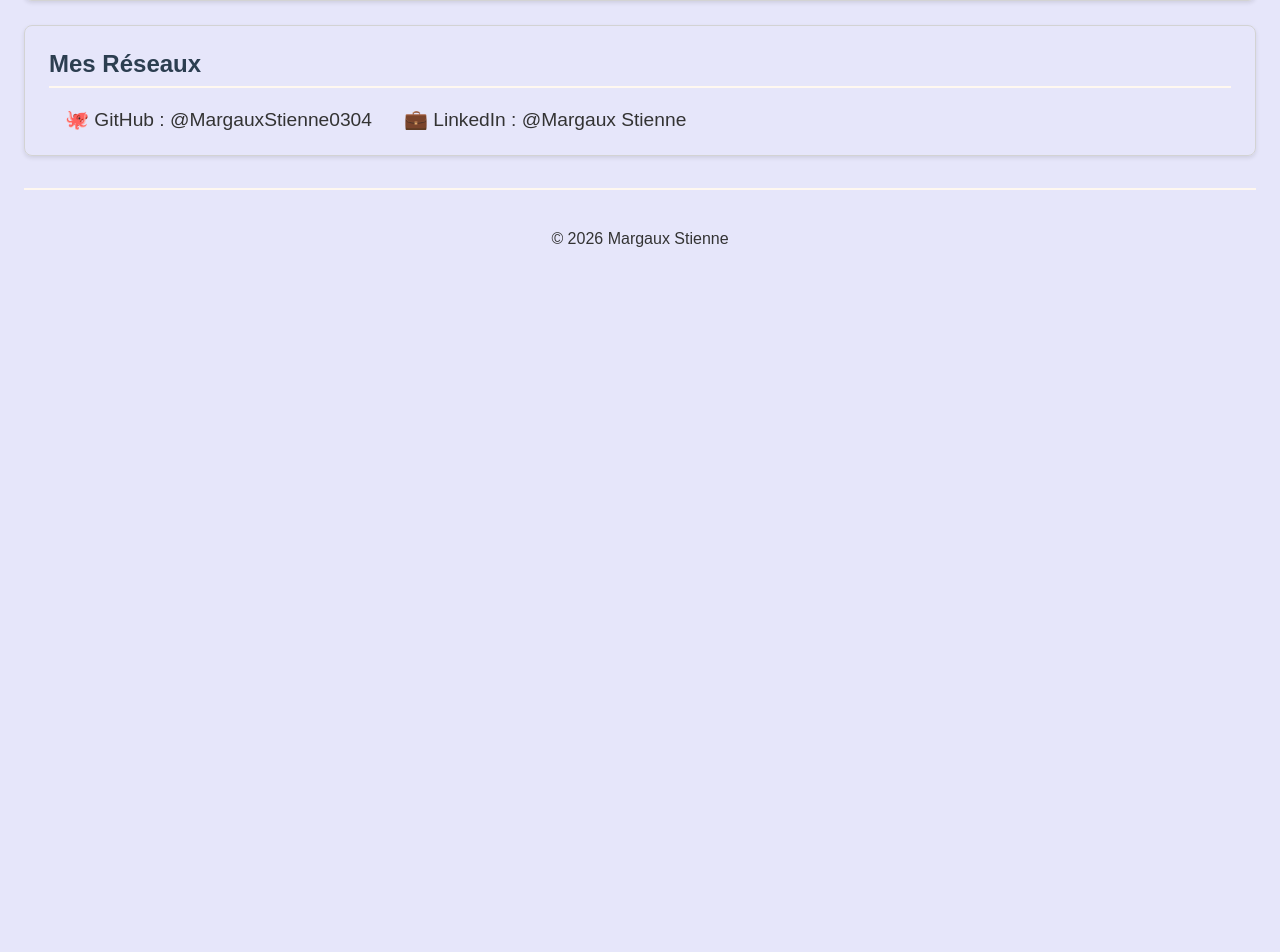
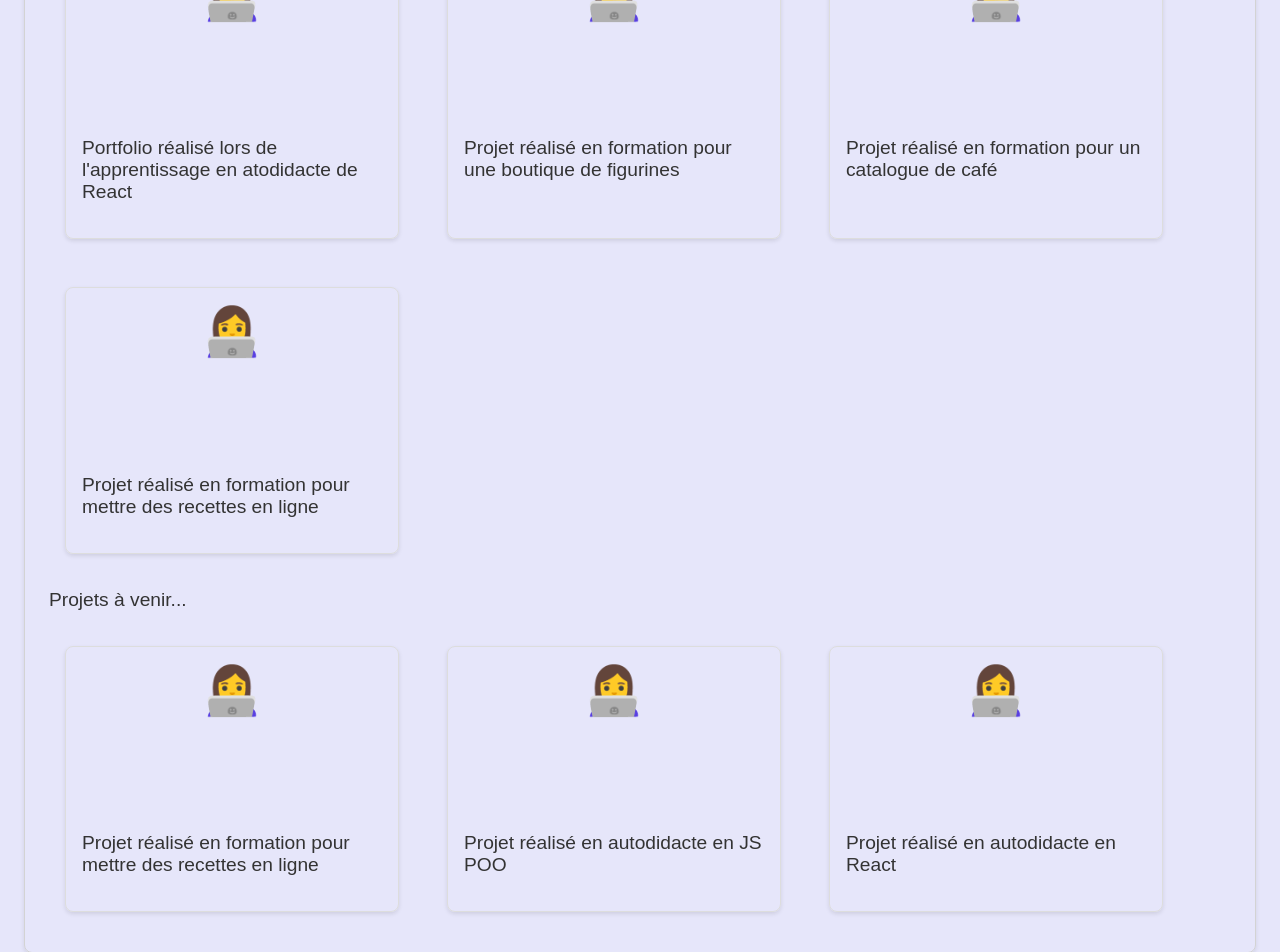
Before and after one commit to MargauxStienne0304/portfolio-meteo, a React (Vite) app: page / in a window 1280 px wide. Shown: the part 1140-2092 px from the top of the page. Before the commit the page ends 1436 px from the top, so only its background shows below. Built offline with nearby package versions, Linux system fonts and the light colour scheme.

Commit message:
feat : CSS with basic structure for ProjectCard

```diff
--- a/src/App.css
+++ b/src/App.css
@@ -93,6 +93,31 @@ main {
     flex-wrap: wrap;
 }
 
+.section_project_card{
+    display: flex;
+    flex-wrap: wrap;
+    gap: 1rem;
+}
+
+.project_card{
+  border: 1px solid #ddd;
+  border-radius: 8px;
+  padding: 1rem;
+  margin: 1rem;
+  max-width: 300px;
+  box-shadow: 0 2px 4px rgba(0, 0, 0, 0.1);
+}
+
+.project_image{
+ width: 100%;
+  height: 150px;
+  object-fit: cover;
+  border-radius: 4px;
+  margin-bottom: 1rem;
+  font-size: 3rem;
+  text-align: center;
+}
+
 
 a {
     padding: 1rem;
--- a/src/App.jsx
+++ b/src/App.jsx
@@ -39,9 +39,46 @@ function App() {
         </Section>
         <Section title="Mes projets">
           <p>Projets faits :</p>
-          <ProjectCard/>
+          <div className="section_project_card">
+          <ProjectCard
+          title="Mon Portfolio"
+          description="Portfolio réalisé lors de l'apprentissage en atodidacte de React"
+          imageUrl=""
+          />
+          <ProjectCard
+          title="Projet Fig"
+          description="Projet réalisé en formation pour une boutique de figurines"
+          imageUrl=""
+          />
+          <ProjectCard
+          title="Projet Coffee"
+          description="Projet réalisé en formation pour un catalogue de café"
+          imageUrl=""
+          />
+          <ProjectCard
+          title="Projet Recipe"
+          description="Projet réalisé en formation pour mettre des recettes en ligne"
+          imageUrl=""
+          />
+          </div>
           <p>Projets à venir...</p>
-          <ProjectCard/>
+          <div className="section_project_card">
+          <ProjectCard
+          title="Projet Recipe"
+          description="Projet réalisé en formation pour mettre des recettes en ligne"
+          imageUrl=""
+          />
+          <ProjectCard
+          title="Gestionnaire de Zoo"
+          description="Projet réalisé en autodidacte en JS POO"
+          imageUrl=""
+          />
+          <ProjectCard
+          title="Projet Recipe"
+          description="Projet réalisé en autodidacte en React"
+          imageUrl=""
+          />
+          </div>
         </Section>
         <Section title="Mes Réseaux">
           <SocialLink
--- a/src/components/ProjectCard.jsx
+++ b/src/components/ProjectCard.jsx
@@ -3,7 +3,7 @@ return (
 <div className="project_card">
     <title>{title}</title>
     {imageUrl ? (<img src={imageUrl} alt={title} className="project_image"/>)
-    : ( <div className="project_image"></div> )
+    : ( <div className="project_image">👩‍💻</div> )
     }
     <p>{description}</p>
 </div>
```
